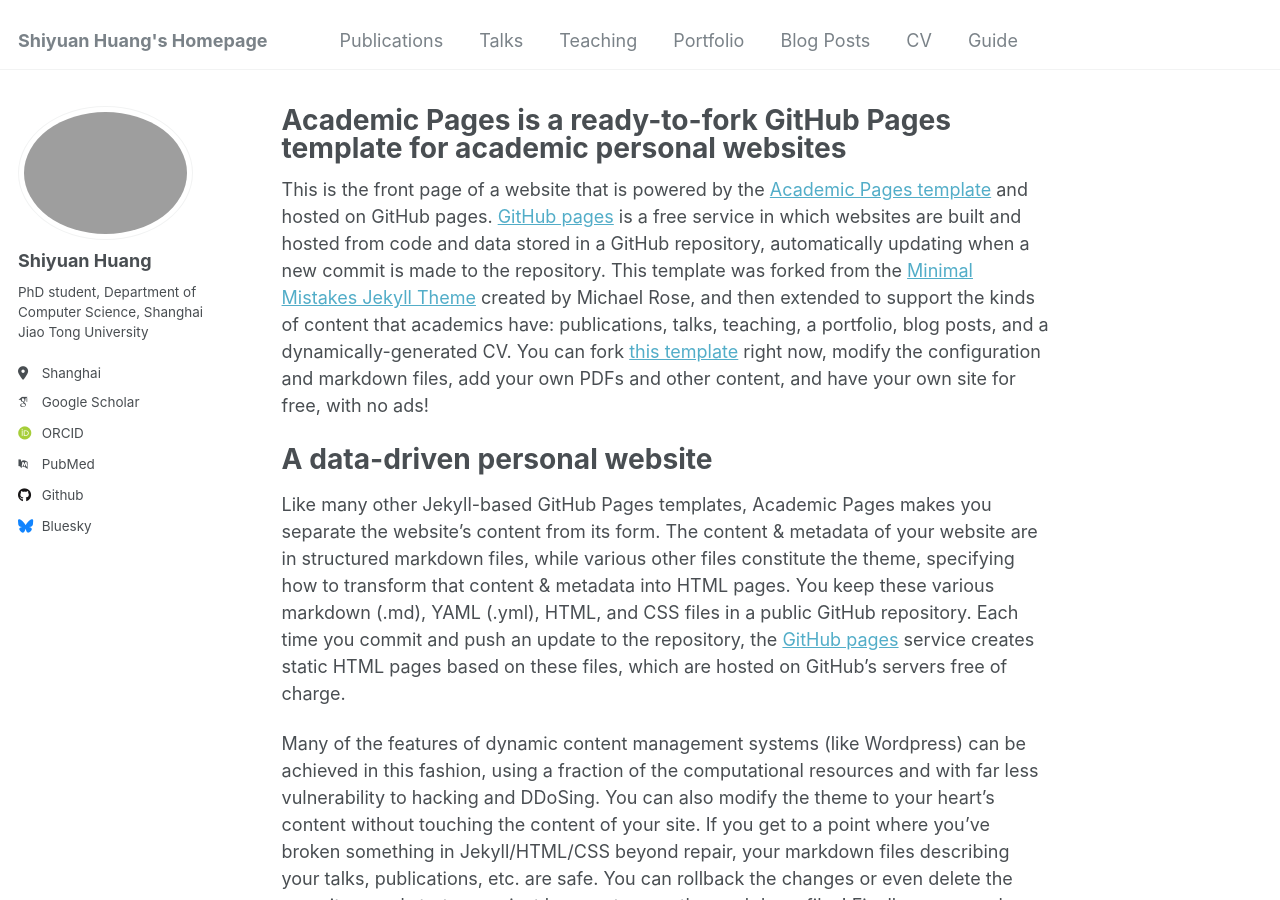
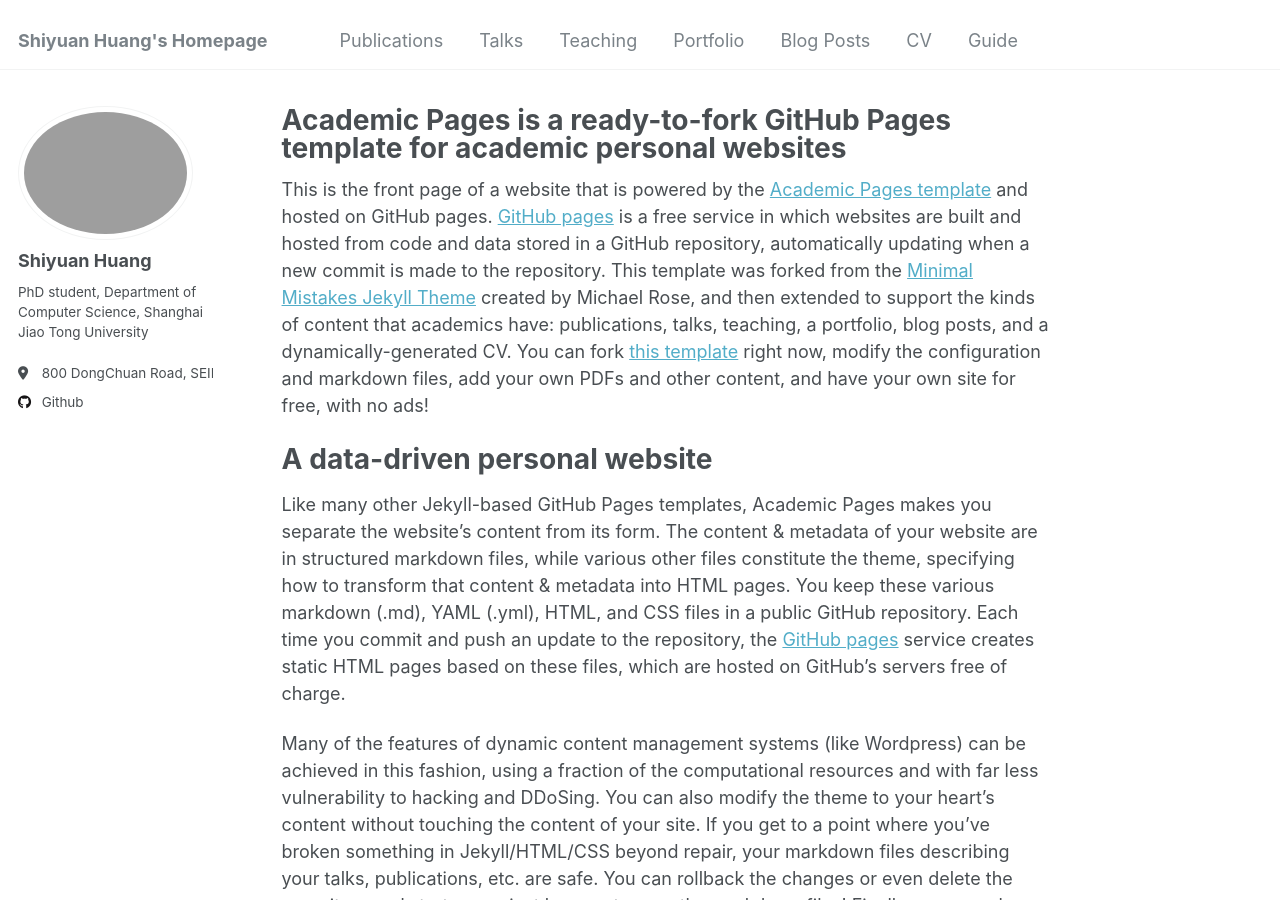
Before and after one commit to Hsy0406/Hsy0406.github.io, a Jekyll site: the page built from _pages/about.md, in a window 1280 px wide and 900 px high. Built offline with Jekyll 4.4.1, drawn with Linux system fonts in a browser that asks for light colours; some web fonts are replaced.

Commit message:
Update _config.yml

```diff
--- a/_config.yml
+++ b/_config.yml
@@ -25,18 +25,18 @@ author:
   name             : "Shiyuan Huang"
   pronouns         : # example: "she/her"
   bio              : "PhD student, Department of Computer Science, Shanghai Jiao Tong University"
-  location         : "Shanghai"
+  location         : "800 DongChuan Road, SEIEE Building #03-125, Minhang District, Shanghai"
   employer         : #"Red Brick University"
   uri              : # URL
   email            : #"none@example.org"
 
   # Academic websites
   arxiv            : # URL - Update with the correct link to your profile
-  googlescholar    : "https://scholar.google.com/citations?user=PS_CX0AAAAAJ"
+  googlescholar    : # "https://scholar.google.com/citations?user=PS_CX0AAAAAJ"
   impactstory      : # URL
-  orcid            : "http://orcid.org/yourorcidurl"
+  orcid            : # "http://orcid.org/yourorcidurl"
   semantic         : # URL
-  pubmed           : "https://www.ncbi.nlm.nih.gov/pubmed/?term=john+snow"
+  pubmed           : # "https://www.ncbi.nlm.nih.gov/pubmed/?term=john+snow"
   researchgate     : # URL
   scopus           : # URL
 
@@ -44,12 +44,12 @@ author:
   bitbucket        : # Username - Update with your username on the site
   codepen          : # Username
   dribbble         : # Username
-  github           : "academicpages"
+  github           : "Hsy0406"
   kaggle           : # Username
   stackoverflow    : # User number or user number and name (i.e., use "1" or "1/jeff-atwood")
 
   # Social media
-  bluesky          : "bsky.app" # Replace this with you Bluesky username
+  bluesky          : # "bsky.app" # Replace this with you Bluesky username
   facebook         : # Username
   flickr           : # Username
   foursquare       : # Username
```
